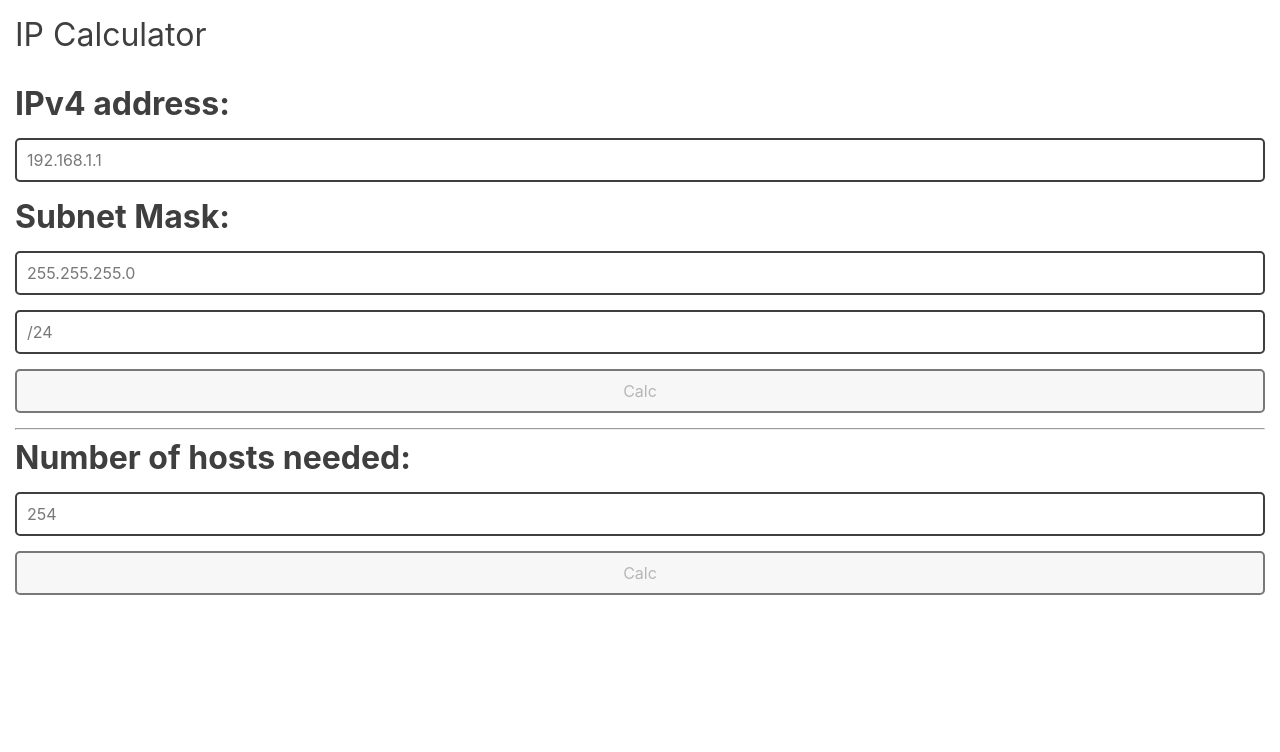
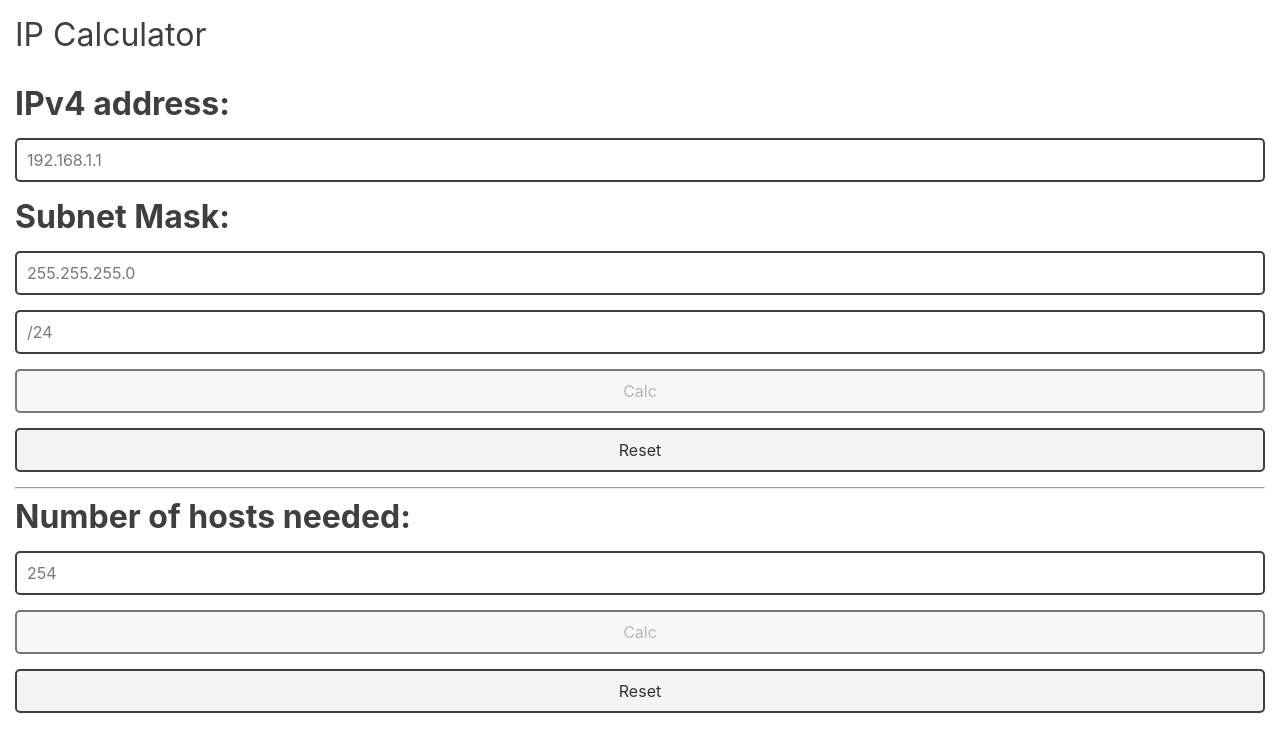
Before and after one commit to alex-sandri/ip-calc, a Svelte app: page / in a window 1280 px wide. Shown: the top 752 px of the page. Built offline with nearby package versions, Linux system fonts and the light colour scheme.

Commit message:
Add reset button and remove useless class from calc button

```diff
--- a/src/App.svelte
+++ b/src/App.svelte
@@ -41,6 +41,12 @@
 		margin-bottom: var(--spacing);
 	}
 
+	:global(button)
+	{
+		display: block;
+		cursor: pointer;
+	}
+
 	:global(button:focus, input:focus)
 	{
 		box-shadow: 0 0 0 calc(var(--border-width) * 2) var(--secondary-color);
@@ -68,12 +74,6 @@
 	{
 		color: var(--secondary-color);
 		opacity: 0.7;
-	}
-
-	:global(.calc)
-	{
-		display: block;
-		cursor: pointer;
 	}
 
 	:global(.result p)
--- a/src/IpAddressInfo.svelte
+++ b/src/IpAddressInfo.svelte
@@ -20,6 +20,13 @@
     }
 
     const validate = () => valid = IpAddress.isValidIpAddress(ipv4Address) && IpAddress.isValidSubnetMask(decimalDotSubnetMask) && IpAddress.isValidSubnetMask(slashSubnetMask);
+
+    const reset = () =>
+    {
+        valid = showResult = false;
+
+        ipv4Address = decimalDotSubnetMask = slashSubnetMask = "";
+    }
 
 	const calc = () =>
 	{
@@ -65,9 +72,10 @@
 		on:input={fillSubnetMaskFields(slashSubnetMask)}
         on:input={validate}>
 	<button
-		class="calc"
 		disabled={!valid}
 		on:click={calc}>Calc</button>
+    <button
+        on:click={reset}>Reset</button>
 
 	{#if showResult}
 		<div class="result">
--- a/src/NumOfHostsNeeded.svelte
+++ b/src/NumOfHostsNeeded.svelte
@@ -6,6 +6,13 @@
     let numOfHostsNeeded, subnetMask;
 
     const validate = () => valid = Number.isInteger(numOfHostsNeeded);
+
+    const reset = () =>
+    {
+        valid = false;
+
+        numOfHostsNeeded = subnetMask = "";
+    }
 
     const calc = () => subnetMask = IpAddress.minimumSubnetMask(numOfHostsNeeded);
 </script>
@@ -23,6 +30,8 @@
 		class="calc"
 		disabled={!valid}
 		on:click={calc}>Calc</button>
+    <button
+        on:click={reset}>Reset</button>
 
 	{#if subnetMask}
 		<div class="result">
```
